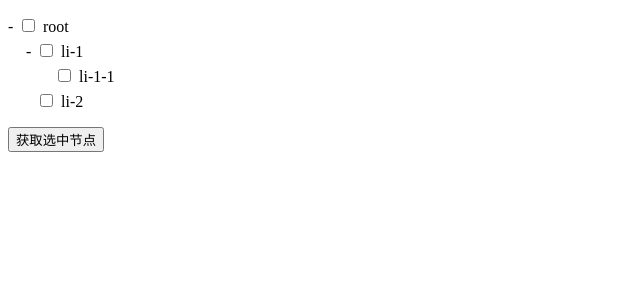
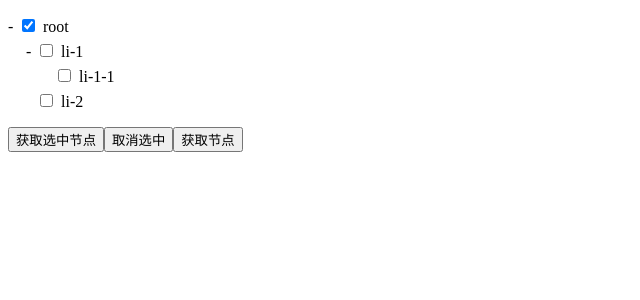
Before and after one commit to JianKang-Li/vue-tree, a Vue app: page / in a window 1280 px wide. Shown: the top 300 px of the page, without its empty margins (0-640 px from the left). Built offline with nearby package versions, Linux system fonts and the light colour scheme.

Commit message:
实现参数获取节点,修改节点

```diff
--- a/src/App.vue
+++ b/src/App.vue
@@ -3,6 +3,8 @@
 
 
   <button @click="getSelect">获取选中节点</button>
+  <button @click="cancelSelect">取消选中</button>
+  <button @click="getID1">获取节点</button>
 </template>
 
 <script setup>
@@ -14,6 +16,7 @@ const tree = ref(null)
 const nodes = ref([{
   id: 0,
   name: 'root',
+  checked: true,
   children: [{
     id: 1,
     name: 'li-1',
@@ -31,6 +34,15 @@ const nodes = ref([{
   }]
 }])
 
+const cancelSelect = () => {
+  tree.value.changeItem(false, 0)
+}
+
+const getID1 = () => {
+  const nodes = tree.value.getNodesByParams('id', 1)
+  console.log(nodes)
+}
+
 const getSelect = () => {
   console.log(tree.value.getCheckedNodes())
 }
--- a/src/components/Tree/Tree.vue
+++ b/src/components/Tree/Tree.vue
@@ -72,8 +72,14 @@ const getCheckedNodes = () => {
   return getNodes(nodes.value, 'checked' , true)
 }
 
+const getNodesByParams = (key, value) => {
+  return getNodes(nodes.value, key, value)
+}
+
 defineExpose({
-  getCheckedNodes
+  getCheckedNodes,
+  getNodesByParams,
+  changeItem
 })
 </script>
 
--- a/src/components/Tree/TreeItem.vue
+++ b/src/components/Tree/TreeItem.vue
@@ -26,6 +26,7 @@ const props = defineProps({
     default: () => ({
       id: 0,
       name: 'tree-node',
+      checked: false
     })
   },
   options: {
@@ -45,7 +46,7 @@ const node = ref(props.node)
 const isParent = ref(node.value?.children?.length)
 const children = ref(node.value.children)
 const status = ref(options.status || true)
-const checked = ref(false)
+const checked = ref(props.node.checked)
 
 const changeStatus = () => {
   status.value = !status.value
@@ -53,6 +54,12 @@ const changeStatus = () => {
 
 watch(() => checked.value, (val) => {
   emit('changeCheck', val, node.value.id)
+})
+
+watch(() => props.node, (val) => {
+  checked.value = val.checked
+}, {
+  deep: true
 })
 
 const changeChild = (status, id) => {
```
